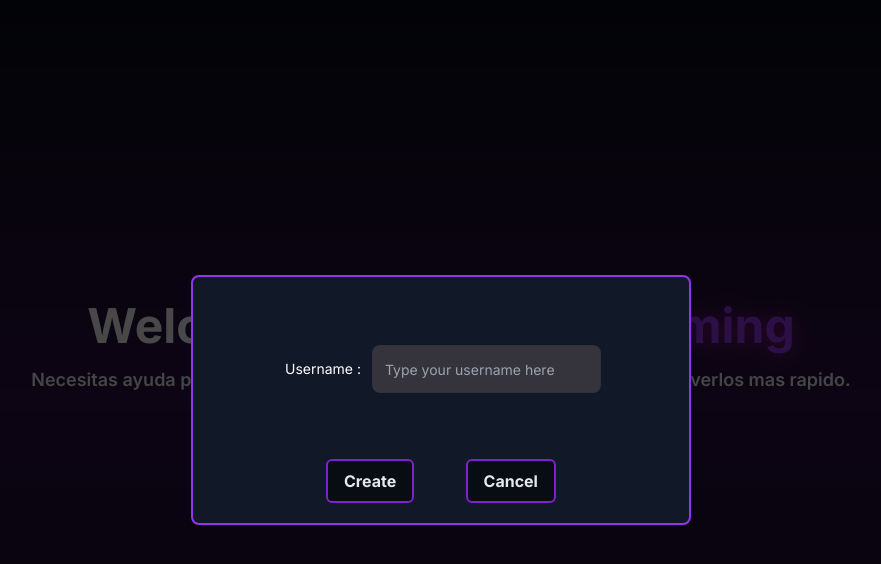
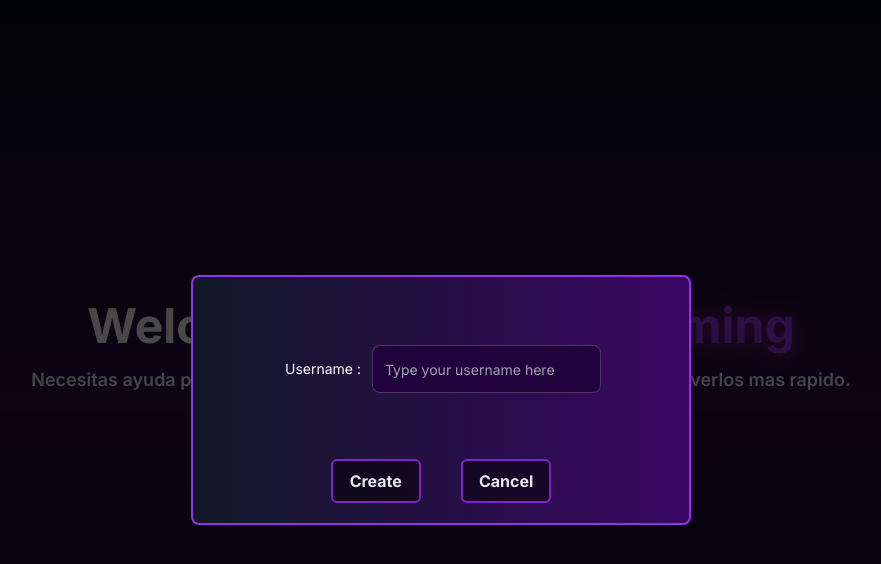
Before and after one commit to AubisDev/pair-programming-client, a Next.js app: page / in a window 1280 px wide. Both pictures are taken after a click on the button "Create Room". Shown: the top 564 px of the page, without its empty margins (199-1080 px from the left). Built offline with nearby package versions, Linux system fonts and the light colour scheme; no server answers.

Commit message:
styles: form and buttons colors corrected

```diff
--- a/src/components/ActionsButtons/Button/Button.tsx
+++ b/src/components/ActionsButtons/Button/Button.tsx
@@ -1,6 +1,6 @@
 const Button = ({action, text}: {action: any; text: string}) => {
   const btnStyle =
-    'px-4 py-2 font-bold duration-300 border-2 border-purple-700 rounded-md bg-black/50 hover:bg-purple-900 hover:border-white/50'
+    'px-4 py-2 font-bold duration-300 border-2 border-purple-700 rounded-md bg-black/50 hover:bg-purple-900 hover:border-white/50 min-w-[90px] '
   return (
     <>
       <button onClick={() => action()} className={btnStyle}>
--- a/src/components/Form/Form.tsx
+++ b/src/components/Form/Form.tsx
@@ -29,7 +29,7 @@ const Form = ({openModal, setLoading, setOpenModal}: Props) => {
   return (
     <form
       id="modal"
-      className=" z-[100] w-[500px] h-[250px] border-purple-600 border-2 duration-300 bg-gray-900 flex  rounded-lg items-center flex-col relative"
+      className=" z-[100] w-[500px] h-[250px] border-purple-600 border-2 duration-300 bg-gradient-to-r from-gray-900 to-purple-950   flex  rounded-lg items-center flex-col relative"
       // onSubmit={e => handleJoinRoom(roomToJoin)}
     >
       <div className="flex flex-col items-center justify-center w-full max-w-xs h-3/4 form-control">
@@ -50,7 +50,7 @@ const Form = ({openModal, setLoading, setOpenModal}: Props) => {
           ) : null}
         </div>
       </div>
-      <div className="absolute flex flex-row items-center w-4/5 px-8 py-2 bg-gray-900 rounded-lg justify-evenly bottom-3 ">
+      <div className="absolute flex flex-row items-center w-4/5 px-12 py-2 rounded-lg justify-evenly bottom-3 ">
         <Button
           text={`${openModal.joinRoom ? 'Join' : 'Create'}`}
           action={() => setOpenModal(modalInitialState)}
--- a/src/components/Form/Input/Input.tsx
+++ b/src/components/Form/Input/Input.tsx
@@ -11,7 +11,7 @@ const Input = ({label, value, modifier}: Props) => {
     <input
       type="text"
       placeholder={`Type your ${label} here`}
-      className="w-full max-w-xs text-white input input-bordered input-md bg-[#35343c] p-3"
+      className="w-full max-w-xs p-3 text-white bg-[#20013b] input input-bordered input-md border-white/20"
       onChange={e => modifier(e.target.value)}
       value={value}
     />
```
